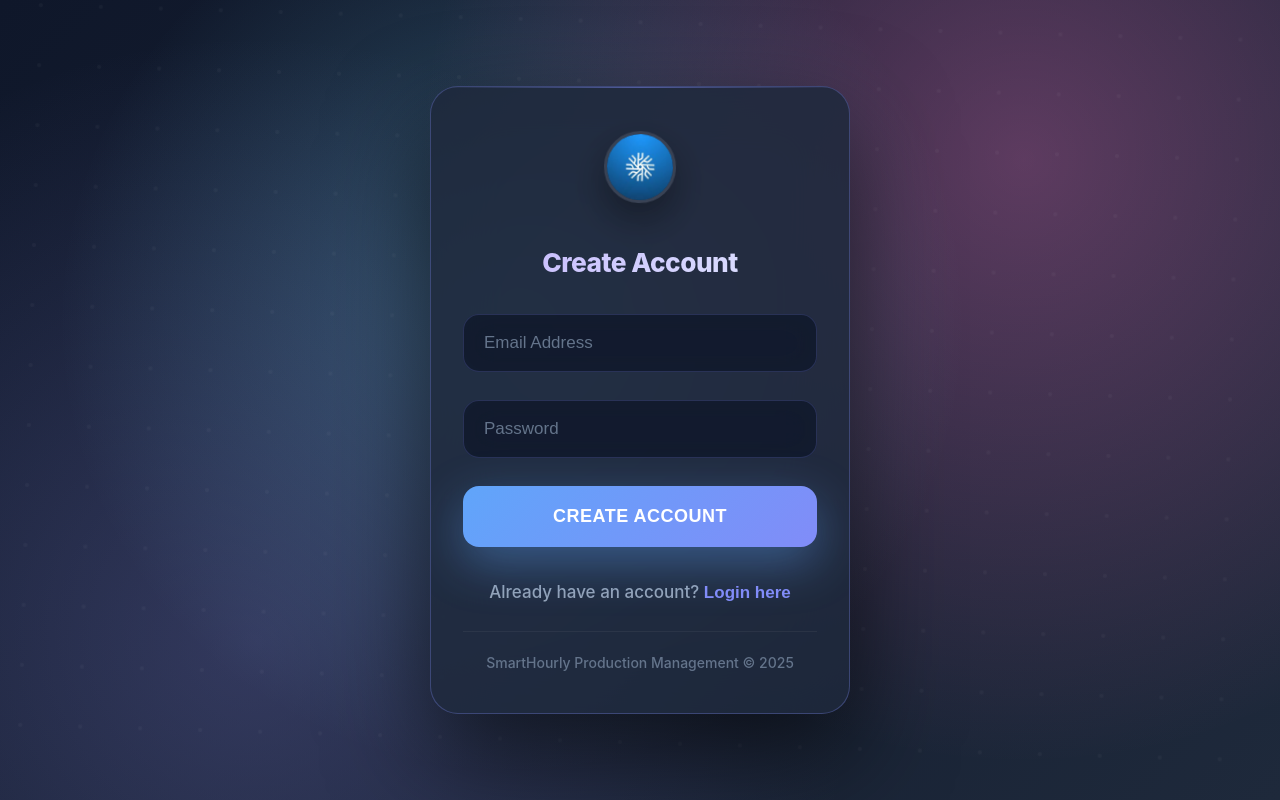
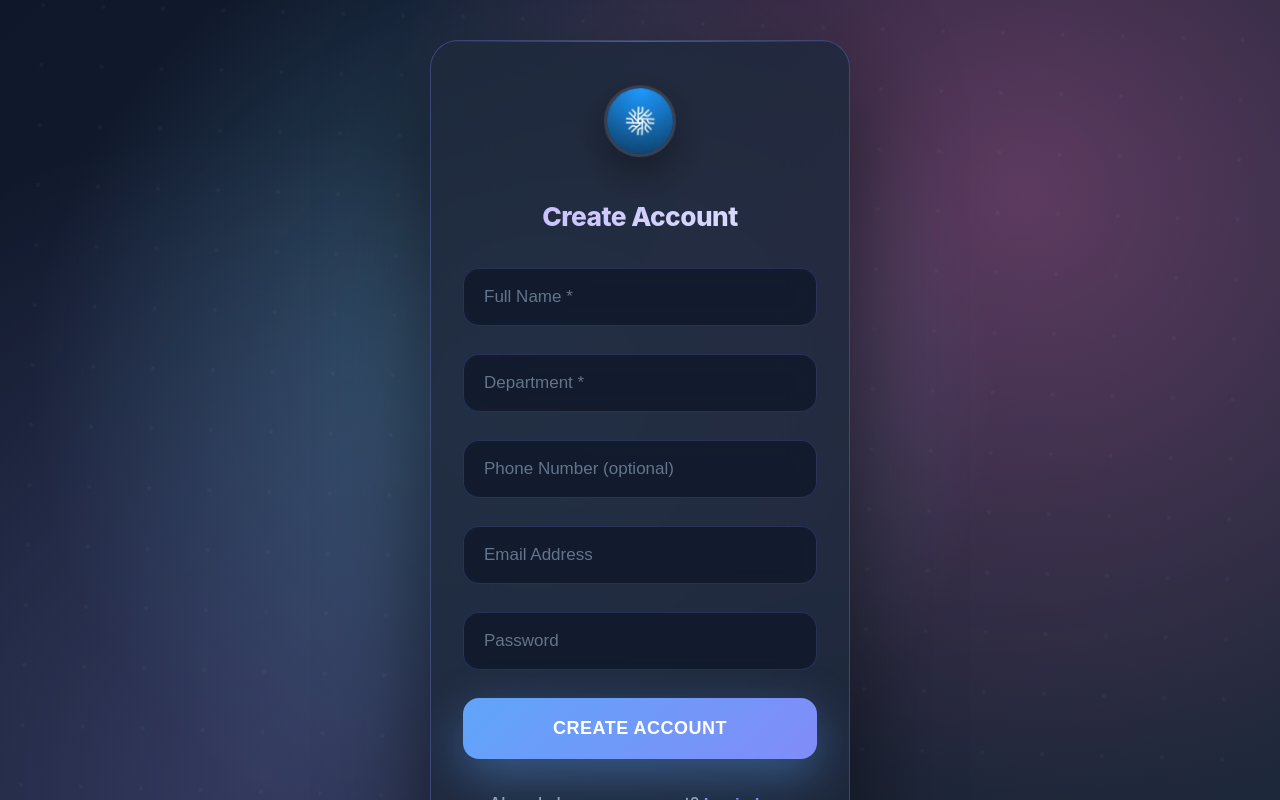
Before and after one commit to harshit12-coder/smart-hourly-portal, a React (Create React App) app: page / in a window 1280 px wide. Both pictures are taken after a click on the button "Sign up". Built offline with nearby package versions, Linux system fonts and the light colour scheme; no server answers.

Commit message:
Patch work update

```diff
--- a/src/App.js
+++ b/src/App.js
@@ -1,4 +1,4 @@
-// App.js — PREMIUM MOBILE-APP LIKE UI (LOGIC UNCHANGED + MOBILE SCROLL FIXED)
+// App.js — UPDATED: ATL = Supervisors Only Dropdown + Reason Field Removed
 
 import { useState, useEffect, useCallback } from "react";
 import { supabase } from "./supabase";
@@ -61,10 +61,12 @@ export default function App() {
   const [loading, setLoading] = useState(false);
   const [toast, setToast] = useState(null);
   const [customers, setCustomers] = useState([]);
+  const [supervisors, setSupervisors] = useState([]); // ← NEW: Only supervisors for ATL
 
   const showToast = (m, t = "success") => setToast({ message: m, type: t });
   const updateHeader = e => setHeader({ ...header, [e.target.name]: e.target.value });
 
+  // Fetch Customers (unchanged)
   useEffect(() => {
     async function fetchCustomers() {
       try {
@@ -91,6 +93,44 @@ export default function App() {
       finally { setLoading(false); }
     }
     fetchCustomers();
+  }, []);
+
+  // NEW: Fetch only supervisors for ATL dropdown
+  useEffect(() => {
+    async function fetchSupervisors() {
+      try {
+        // Step 1: Get IDs of users with role = supervisor
+        const { data: supervisorRoles, error: roleError } = await supabase
+          .from("user_roles")
+          .select("id")
+          .eq("role", "supervisor");
+
+        if (roleError || !supervisorRoles || supervisorRoles.length === 0) {
+          setSupervisors([]);
+          return;
+        }
+
+        const supervisorIds = supervisorRoles.map(r => r.id);
+
+        // Step 2: Get their names from profiles
+        const { data: supervisorProfiles, error: profileError } = await supabase
+          .from("profiles")
+          .select("id, name")
+          .in("id", supervisorIds)
+          .order("name", { ascending: true });
+
+        if (profileError) {
+          console.error("Error fetching supervisor profiles:", profileError);
+          setSupervisors([]);
+        } else {
+          setSupervisors(supervisorProfiles || []);
+        }
+      } catch (err) {
+        console.error("Unexpected error fetching supervisors:", err);
+        setSupervisors([]);
+      }
+    }
+    fetchSupervisors();
   }, []);
 
   async function fetchMONumbers(customerId, rowIndex) {
@@ -142,7 +182,7 @@ export default function App() {
       mo_type: "", mo_number: "", moNumbers: [],
       downtime: 0, downtime_detail: "No downtime",
       downtime_issue: "", other_reason: "",
-      atl: "", reason: "", remarks: ""
+      atl: "", remarks: ""  // reason removed
     })));
     setLoading(false);
   }, [header]);
@@ -215,7 +255,7 @@ export default function App() {
 
       <h1 className="app-title">Smart Sheet</h1>
 
-      {/* HEADER CARD */}
+      {/* HEADER CARD - unchanged */}
       <div className="header-card">
         <div className="header-grid">
           <div className="input-group">
@@ -265,7 +305,7 @@ export default function App() {
             <div key={i} className="slot-card">
               <h3 className="slot-time">⏰ {r.time_slot}</h3>
 
-              {/* Customer, MO Type, MO Number */}
+              {/* Customer, MO Type, MO Number - unchanged */}
               <div className="form-grid">
                 <div className="input-group">
                   <label>Customer *</label>
@@ -340,7 +380,7 @@ export default function App() {
                 </div>
               </div>
 
-              {/* Meters & Qty */}
+              {/* Meters & Qty - unchanged */}
               <div className="form-grid-4">
                 <div className="input-group">
                   <label>From Meter</label>
@@ -368,7 +408,7 @@ export default function App() {
                 </div>
               </div>
 
-              {/* Downtime Section */}
+              {/* Downtime Section - unchanged */}
               <div className="form-grid">
                 <div className="input-group">
                   <label>Downtime</label>
@@ -415,31 +455,42 @@ export default function App() {
                   </div>
                 )}
 
+                {/* ATL as Dropdown - Only Supervisors */}
                 <div className="input-group">
-                  <label>ATL</label>
-                  <input value={r.atl}
+                  <label>ATL (Supervisor)</label>
+                  <select
+                    value={r.atl || ""}
                     onChange={e => updateRow(i, "atl", e.target.value)}
-                    className="app-input" />
+                    className="app-input"
+                  >
+                    <option value="">Select Supervisor</option>
+                    {supervisors.length === 0 ? (
+                      <option value="" disabled>No Supervisor Available</option>
+                    ) : (
+                      supervisors.map(user => (
+                        <option key={user.id} value={user.name}>
+                          {user.name}
+                        </option>
+                      ))
+                    )}
+                  </select>
                 </div>
               </div>
 
-              {/* Reason & Remarks */}
+              {/* Only Remarks (Reason removed) */}
               <div className="form-grid-2">
-                <div className="input-group">
-                  <label>Reason</label>
-                  <input value={r.reason}
-                    onChange={e => updateRow(i, "reason", e.target.value)}
-                    className="app-input" />
-                </div>
-                <div className="input-group">
+                <div className="input-group full-width">
                   <label>Remarks</label>
-                  <input value={r.remarks}
+                  <input
+                    value={r.remarks}
                     onChange={e => updateRow(i, "remarks", e.target.value)}
-                    className="app-input" />
+                    className="app-input"
+                    placeholder="Any additional remarks"
+                  />
                 </div>
               </div>
 
-              {/* Action Buttons */}
+              {/* Action Buttons - unchanged */}
               <div className="action-buttons">
                 <button onClick={() => submitSlot(i)} className="submit-btn">
                   Submit Slot
@@ -458,7 +509,7 @@ export default function App() {
   );
 }
 
-/* UPDATED PREMIUM MOBILE-APP STYLE CSS - NO HORIZONTAL SCROLL */
+/* CSS unchanged - same as before */
 const globalStyles = `
   :root {
     --bg-gradient: linear-gradient(135deg, #0f172a 0%, #1e293b 100%);
@@ -488,7 +539,6 @@ const globalStyles = `
     min-height: 100vh;
     width: 100%;
     max-width: 100vw;
-
     padding: clamp(12px, 3vw, 20px) clamp(8px, 2vw, 12px);
     color: var(--text-primary);
     font-family: system-ui, -apple-system, sans-serif;
@@ -690,6 +740,7 @@ const globalStyles = `
         radial-gradient(circle at 80% 20%, rgba(120, 219, 255, 0.25), transparent 50%),
         var(--bg-gradient);
       width: 100%;
+    }
     .header-grid, .form-grid {
       grid-template-columns: repeat(3, 1fr);
       gap: 16px;
@@ -700,7 +751,6 @@ const globalStyles = `
 
   @media (min-width: 768px) {
     .app-container {
-      // max-width: 1000px;
       width: 100%;
       margin: 0 auto;
       padding-left: clamp(16px, 4vw, 32px);
@@ -713,6 +763,7 @@ const globalStyles = `
   @media (max-width: 480px) {
     .app-container {
       width: 100%;
+    }
     .form-grid-4 { grid-template-columns: 1fr 1fr; }
   }
 `;
--- a/src/Auth.js
+++ b/src/Auth.js
@@ -1,10 +1,12 @@
-// Auth.js - FULL PREMIUM GLASSMORPHISM LOGIN PAGE (MOBILE APP LIKE)
 import { useState } from "react";
 import { supabase } from "./supabase";
 
 export default function Auth() {
   const [email, setEmail] = useState("");
   const [password, setPassword] = useState("");
+  const [name, setName] = useState("");           // ← Naya
+  const [department, setDepartment] = useState(""); // ← Naya
+  const [phone, setPhone] = useState("");         // ← Naya
   const [loading, setLoading] = useState(false);
   const [message, setMessage] = useState("");
   const [isSignup, setIsSignup] = useState(false);
@@ -16,11 +18,25 @@ export default function Auth() {
 
     try {
       if (isSignup) {
-        const { error } = await supabase.auth.signUp({
+        // Validation for extra fields
+        if (!name.trim()) throw new Error("Full name is required");
+        if (!department.trim()) throw new Error("Department is required");
+
+        const { data, error } = await supabase.auth.signUp({
           email,
           password,
+          options: {
+            data: {
+              name: name.trim(),
+              department: department.trim(),
+              phone: phone.trim() || null, // optional field
+            },
+          },
         });
+
         if (error) throw error;
+        if (!data.user) throw new Error("Signup failed");
+
         setMessage("✅ Check your email for confirmation link!");
       } else {
         const { error } = await supabase.auth.signInWithPassword({
@@ -39,29 +55,59 @@ export default function Auth() {
 
   return (
     <div className="auth-container">
-      {/* PREMIUM GLASS CARD */}
       <div className="auth-card">
         <div className="logo-container">
-          <img
-            src="/kmp-logo.png?v=5"
-            alt="Logo"
-            className="logo"
-          />
+          <img src="/kmp-logo.png?v=5" alt="Logo" className="logo" />
         </div>
 
         <h2 className="title">
           {isSignup ? "Create Account" : "Welcome Back"}
         </h2>
 
-        {/* MESSAGE */}
         {message && (
           <div className={`message ${message.startsWith("✅") ? "success" : "error"}`}>
             {message}
           </div>
         )}
 
-        {/* FORM */}
         <form onSubmit={handleSubmit} className="auth-form">
+          {/* EXTRA FIELDS ONLY IN SIGNUP MODE */}
+          {isSignup && (
+            <>
+              <div className="input-wrapper">
+                <input
+                  type="text"
+                  placeholder="Full Name *"
+                  value={name}
+                  onChange={(e) => setName(e.target.value)}
+                  required
+                  className="auth-input"
+                />
+              </div>
+
+              <div className="input-wrapper">
+                <input
+                  type="text"
+                  placeholder="Department *"
+                  value={department}
+                  onChange={(e) => setDepartment(e.target.value)}
+                  required
+                  className="auth-input"
+                />
+              </div>
+
+              <div className="input-wrapper">
+                <input
+                  type="tel"
+                  placeholder="Phone Number (optional)"
+                  value={phone}
+                  onChange={(e) => setPhone(e.target.value)}
+                  className="auth-input"
+                />
+              </div>
+            </>
+          )}
+
           <div className="input-wrapper">
             <input
               type="email"
@@ -85,11 +131,7 @@ export default function Auth() {
             />
           </div>
 
-          <button
-            type="submit"
-            disabled={loading}
-            className="submit-btn"
-          >
+          <button type="submit" disabled={loading} className="submit-btn">
             {loading ? (
               <span className="loading-state">
                 <span className="spinner"></span>
@@ -101,12 +143,14 @@ export default function Auth() {
           </button>
         </form>
 
-        {/* TOGGLE MODE */}
         <div className="toggle-container">
           {isSignup ? "Already have an account?" : "New user?"}{" "}
           <button
             type="button"
-            onClick={() => setIsSignup(!isSignup)}
+            onClick={() => {
+              setIsSignup(!isSignup);
+              setMessage(""); // clear message on toggle
+            }}
             className="toggle-btn"
             disabled={loading}
           >
@@ -114,7 +158,6 @@ export default function Auth() {
           </button>
         </div>
 
-        {/* FOOTER */}
         <div className="footer">
           SmartHourly Production Management © 2025
         </div>
@@ -124,7 +167,6 @@ export default function Auth() {
     </div>
   );
 }
-
 // RESPONSIVE MOBILE-APP LIKE GLOBAL STYLES
 const globalStyles = `
   :root {
@@ -426,6 +468,7 @@ const globalStyles = `
   }
 
   @media (min-width: 768px) {
+
     .auth-card {
       max-width: 420px;
       padding: 40px 32px;
```
Lines whose indentation alone changed are shown as unchanged.
